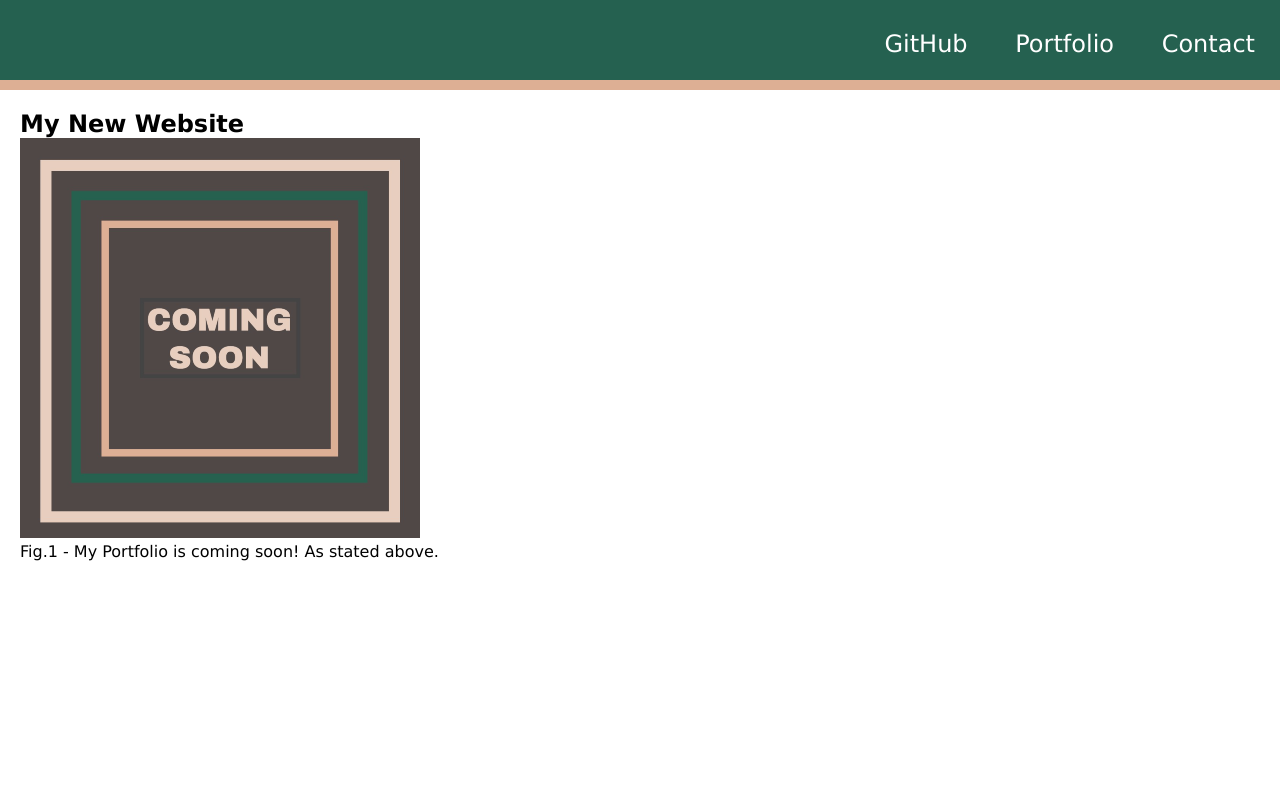
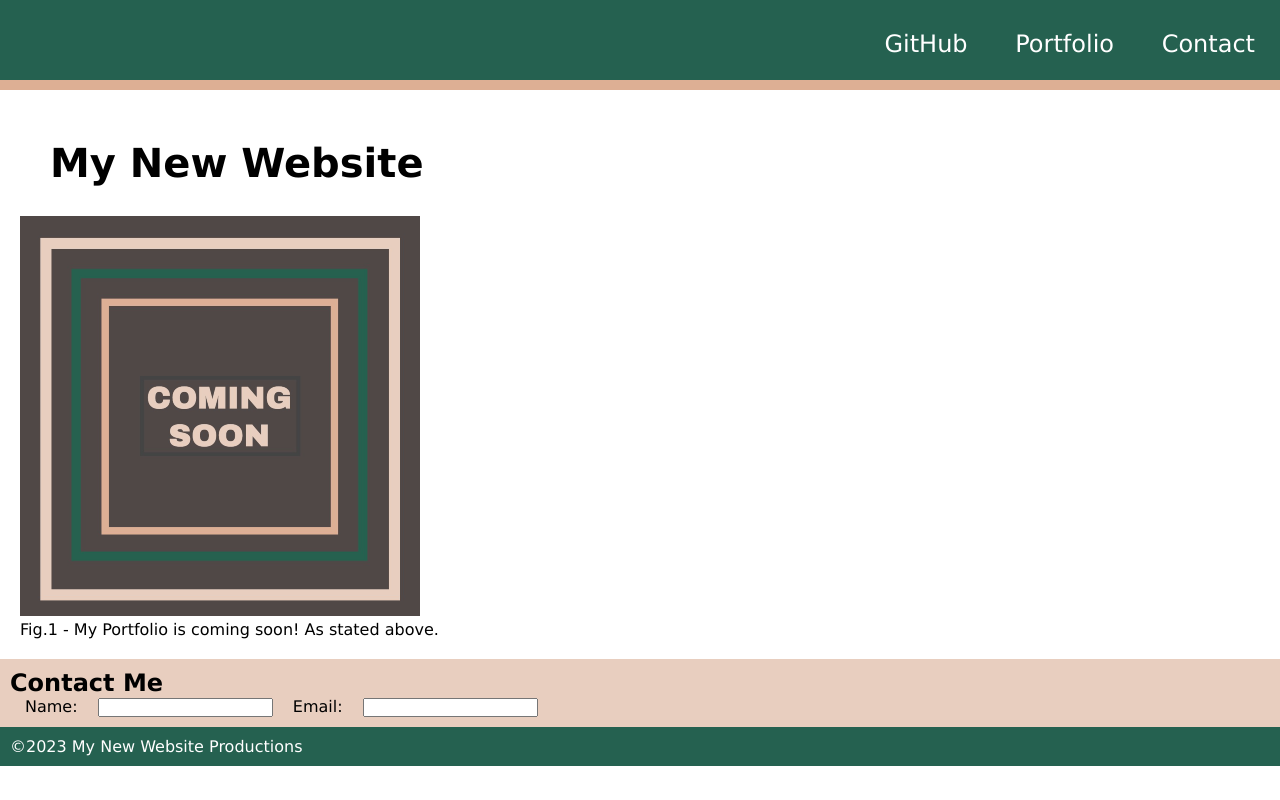
Before and after one commit to uwlryoung/22-Stu_Mini-Project, a plain HTML site: page index.html in a window 1280 px wide. Drawn offline with Linux system fonts and the light colour scheme.

Commit message:
added footer and forms

```diff
--- a/assets/css/style.css
+++ b/assets/css/style.css
@@ -21,9 +21,9 @@ nav {
 }
 
 li {
-    display: inline;
     list-style: none;
     padding: 15px;
+    display: inline;
 }
 
 .new-website {
@@ -31,3 +31,24 @@ li {
     position: relative;
     margin: auto;
 }
+
+#new-website-header {
+    margin: 30px;
+    font-size: 40px;
+}
+
+.contact-me {
+    background-color: #E8CEBF;
+    padding: 10px;
+}
+
+img {
+   margin: auto;
+   position: relative;
+}
+
+footer {
+    background-color: #256150;
+    color: white;
+    padding: 10px;
+}
--- a/index.html
+++ b/index.html
@@ -18,16 +18,26 @@
         </nav>
     </header>
     <section class="new-website">
-      <h1>My New Website</h1>
+      <h1 id="new-website-header">My New Website</h1>
       <figure>
         <img src="../22-Stu_Mini-Project/assets/image_1.png" alt="Coming Soon">
         <figcaption>Fig.1 - My Portfolio is coming soon! As stated above.</figcaption>
       </figure>
     </section>
     <section class="contact-me">
-
+      <h2>Contact Me</h2>
+      <div>
+        <ul>
+          <li>Name: </li>
+          <input type="text">
+          <li>Email: </li>
+          <input type="text">
+        </ul>
+      </div>
     </section>
-    <footer></footer>
+    <footer>
+      <p>&copy2023 My New Website Productions</p>
+    </footer>
   </body>
 </html>
 
```
